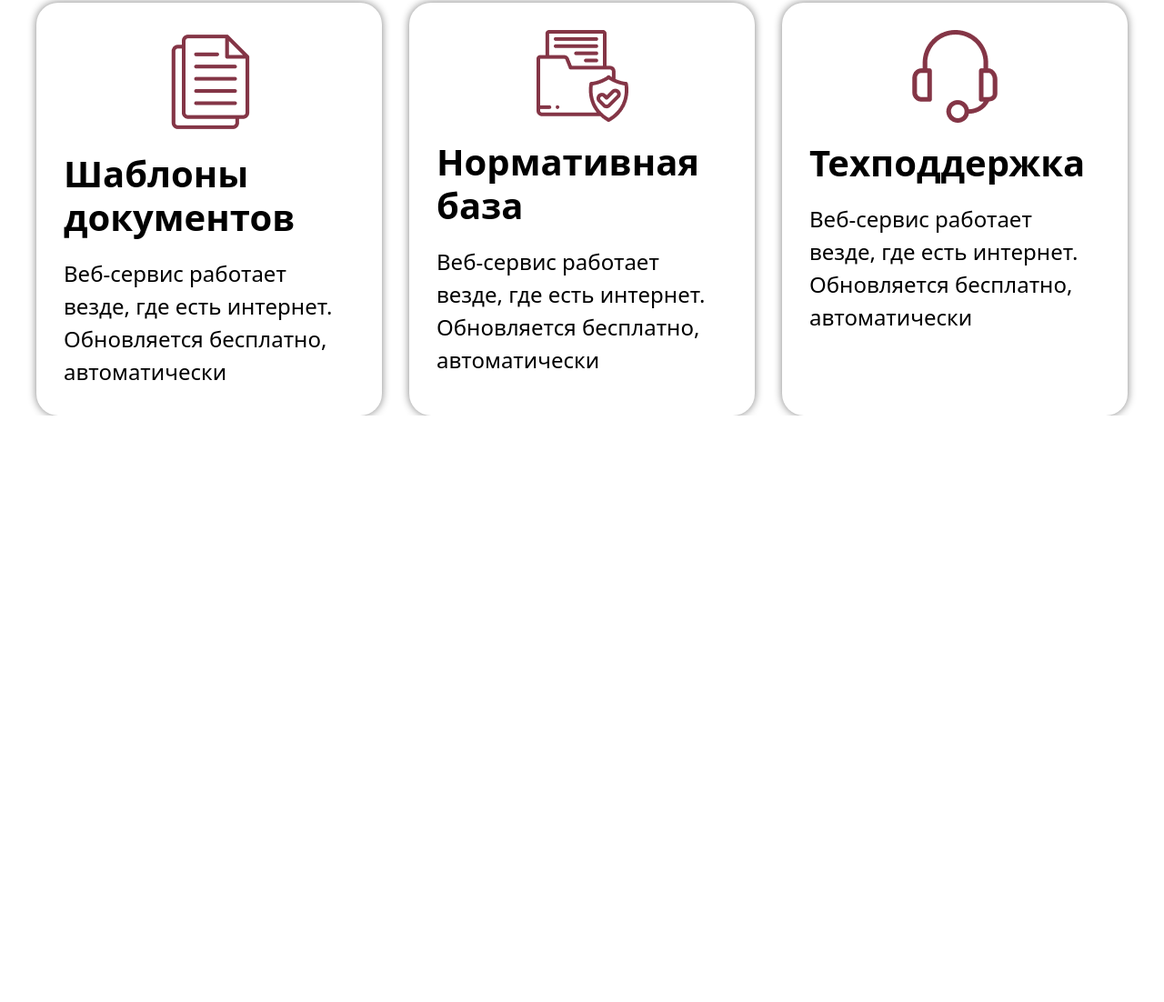
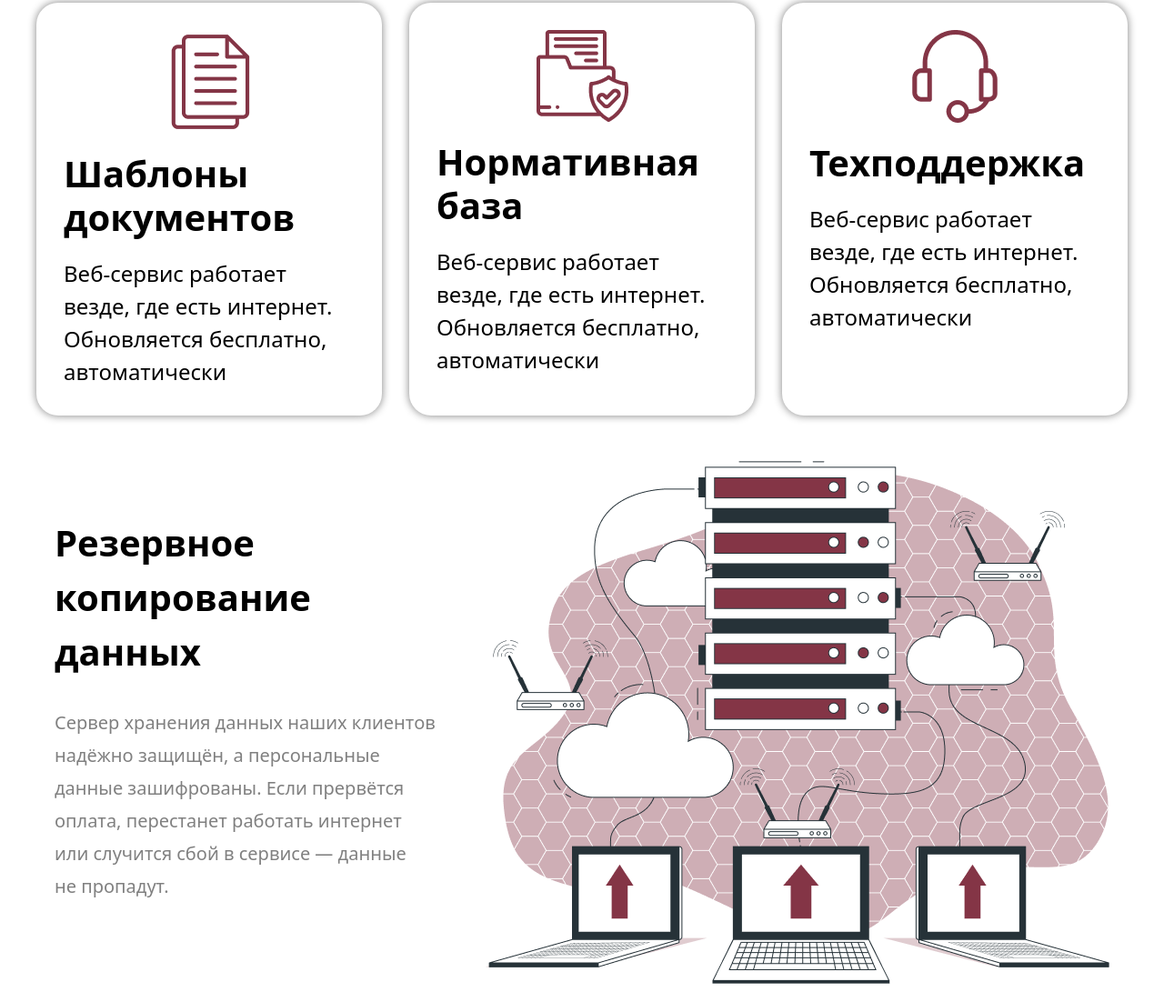
Before and after one commit to idris0111/hom17, a website: page index.html in a window 1280 px wide. Shown: the part 7932-9034 px from the top of the page at 91% size. Before the commit the page ends 8389 px from the top, so only its background shows below. Drawn offline with Linux system fonts and the light colour scheme.

Commit message:
Резервное копирование данных

```diff
--- a/index.html
+++ b/index.html
@@ -287,6 +287,18 @@
             </div>
         </div>
     </section>
+    <section>
+        <div class="p-[20px] flex flex-col lg:flex-row max-w-[1200px] m-auto lg:gap-[40px] items-center">
+            <div>
+                <h1 class="text-[30px] md:text-[40px] font-bold leading-[60px] mb-[10px]">Резервное копирование данных
+                </h1>
+                <p class="text-[20px] leading-[36px] text-[gray] mt-[30px]">Сервер хранения данных наших клиентов
+                    надёжно защищён, а персональные данные зашифрованы. Если прервётся оплата, перестанет работать
+                    интернет или случится сбой в сервисе — данные не пропадут.</p>
+            </div>
+            <img class="mt-[30px]" src="./Frame (6).png" alt="">
+        </div>
+    </section>
 </body>
 
 </html>
```
Also changed, not shown: Frame (6).png (added), src/output.css.
